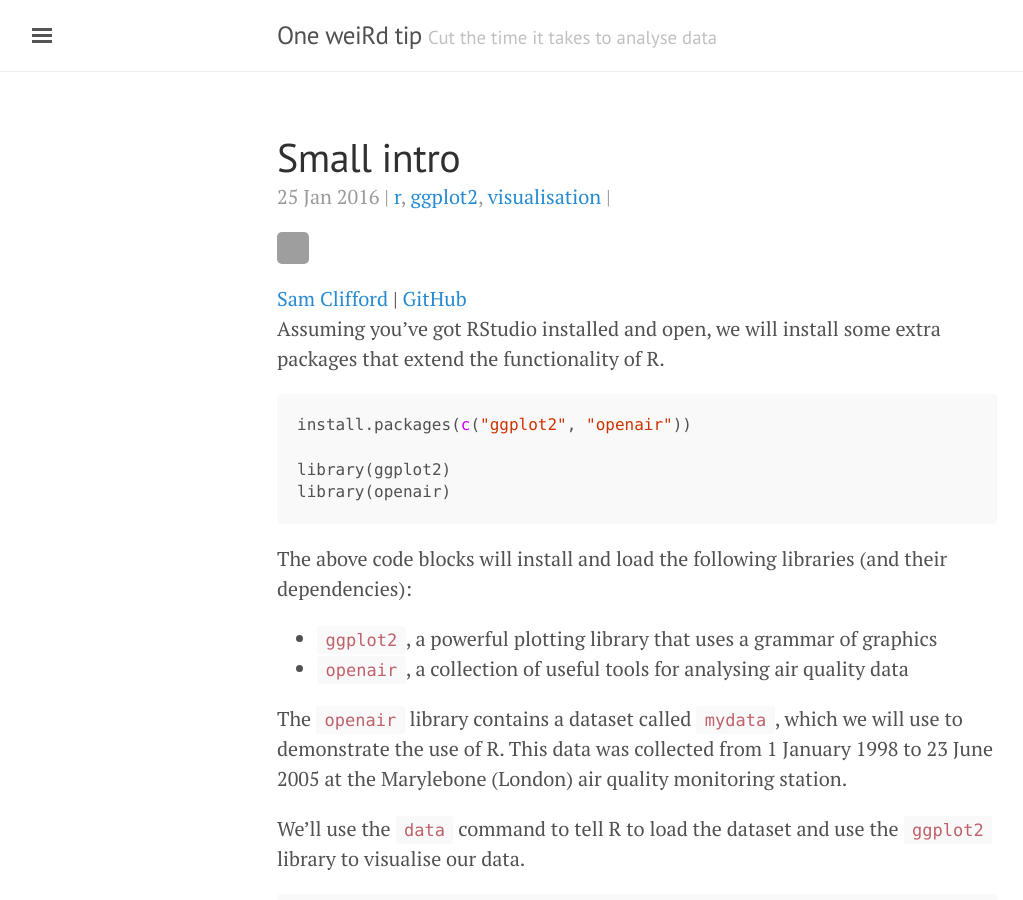
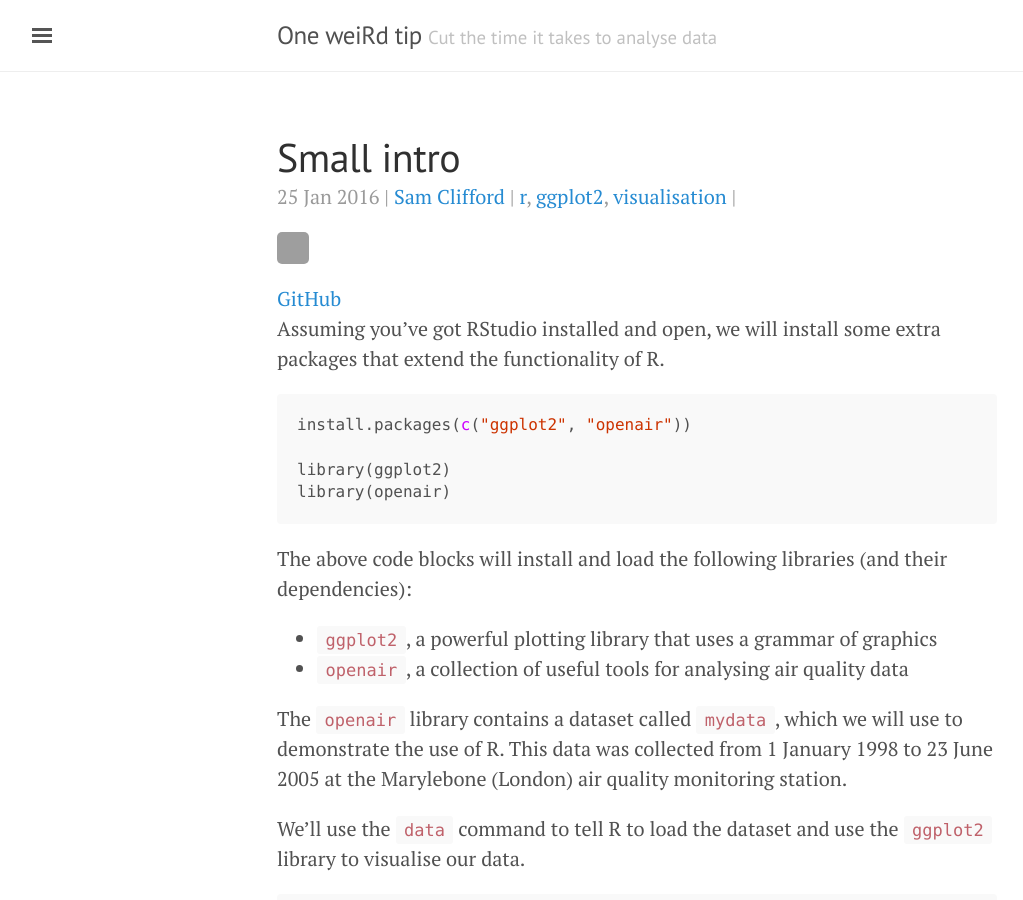
Before and after one commit to bragqut/bragqut.github.io, a Jekyll site: the page built from _posts/2016-01-25-small-intro.md, in a window 1280 px wide and 900 px high. Shown: the whole window, without its empty margins (3-1026 px from the left). Built offline with Jekyll 4.4.1, drawn with Linux system fonts in a browser that asks for light colours; comment, search, counter and statistics services are not loaded; grey boxes are pictures that could not be loaded.

Commit message:
getting carried away

```diff
--- a/_includes/authorinfo.html
+++ b/_includes/authorinfo.html
@@ -1,5 +1,5 @@
 <div class="meta">
 		<span class="author"><img src="http://www.gravatar.com/avatar/{{ author.gravatar }}?s=32"></span>
 
-		<a href="{{author.web}}" >{{ author.display_name }}</a> | <a href="https://github.com/{{author.github}}" >GitHub</a>
+		<a href="https://github.com/{{author.github}}" >GitHub</a>
 </div>
--- a/_layouts/post.html
+++ b/_layouts/post.html
@@ -11,7 +11,7 @@ layout: default
 
   {% include commentscount.html %}
 
-  <span class="post-date">{{ page.date | date_to_string }} | {{ tag_list }} | <a href="{{ post.url }}index.html#disqus_thread" data-disqus-identifier="{{post.url}}"></a></span>
+  <span class="post-date">{{ page.date | date_to_string }} | <a href="{{author.web}}" >{{ author.display_name }}</a>  | {{ tag_list }} | <a href="{{ post.url }}index.html#disqus_thread" data-disqus-identifier="{{post.url}}"></a></span>
 
   {% include authorinfo.html %}
 
```
